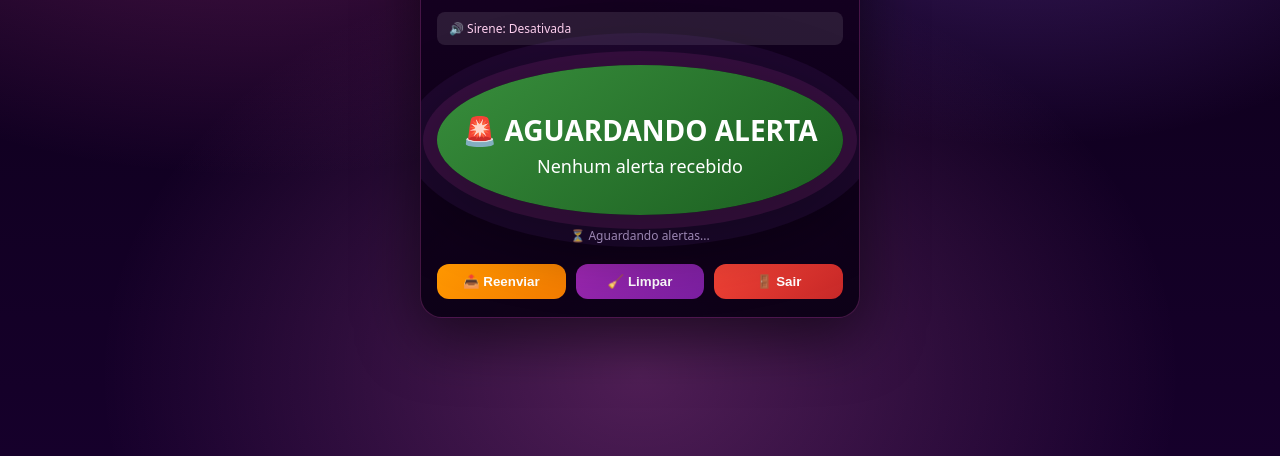
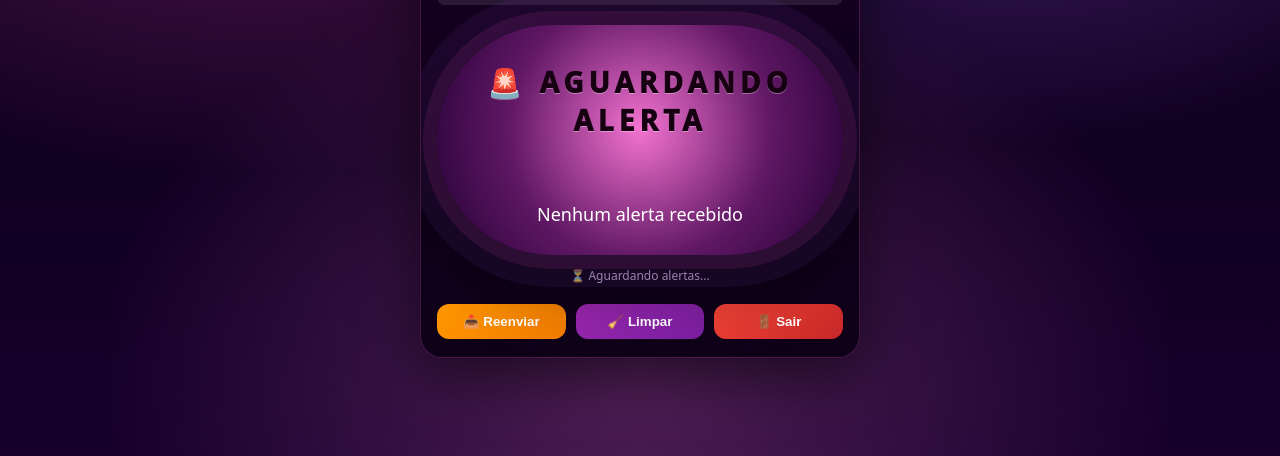
Before and after one commit to salveci2022/aurora_mulher_segura, a Flask app: template templates/panel_trusted.html in a window 1280 px wide. Shown: the part 344-800 px from the top of the page. Run offline with Flask 3, Linux system fonts and the light colour scheme; the template is opened without the code that fills it, so the values that code supplies are empty.

Commit message:
add arquivos no repo

```diff
--- a/state.json
+++ b/state.json
@@ -1,3 +1,3 @@
 {
-  "last_id": 19
+  "last_id": 21
 }
--- a/templates/panel_trusted.html
+++ b/templates/panel_trusted.html
@@ -60,51 +60,45 @@
             font-size: 12px;
             color: #ffd0f0;
         }
+        /* CORREÇÃO DO BOTÃO REDONDO */
         .alert-button {
             width: 100%;
-            height: 150px;
-            border-radius: 50%;
+            height: 230px; /* Mantém a mesma altura do botão da mulher */
+            border-radius: 999px; /* Garante redondidade */
             margin-top: 20px;
-            background: linear-gradient(145deg, #388e3c, #1b5e20);
-            display: flex;
-            justify-content: center;
-            align-items: center;
-            flex-direction: column;
+            background: radial-gradient(circle at 50% 45%, rgba(255, 121, 218, 0.95), rgba(138, 36, 139, 0.65) 55%, rgba(40, 0, 60, 0.75));
+            display: grid;
+            place-items: center;
+            text-align: center;
             color: white;
             font-size: 18px;
             font-weight: bold;
-            text-align: center;
             transition: all 0.5s;
             position: relative;
             overflow: hidden;
             box-shadow: 0 0 0 14px rgba(255, 79, 200, 0.1), 0 0 0 32px rgba(164, 92, 255, 0.07), 0 20px 70px rgba(0, 0, 0, 0.55);
-        }
-        .alert-button::before {
-            content: "";
-            position: absolute;
-            top: -50%;
-            left: -50%;
-            width: 200%;
-            height: 200%;
-            background: radial-gradient(circle, rgba(255,255,255,0.2) 0%, rgba(255,255,255,0) 70%);
-            transform: scale(0);
-            transition: transform 0.5s;
-        }
-        .alert-button.active {
-            background: linear-gradient(145deg, #d32f2f, #b71c1c);
-            animation: pulse 1.5s infinite;
-        }
-        .alert-button.active::before {
-            transform: scale(1);
+            user-select: none;
         }
         .alert-button .status {
             font-size: 28px;
             margin-top: 10px;
+            letter-spacing: 0.18em;
+            font-weight: 1000;
+            color: #180013;
+            text-shadow: 0 1px 0 rgba(255, 255, 255, 0.35);
         }
         .alert-button .message {
             font-size: 18px;
             margin-top: 5px;
             font-weight: normal;
+        }
+        .alert-button.active {
+            background: radial-gradient(circle at 50% 45%, rgba(255, 79, 200, 0.95), rgba(182, 28, 28, 0.65) 55%, rgba(40, 0, 60, 0.75));
+            animation: pulse 1.5s infinite;
+        }
+        .alert-button.active .status {
+            color: #fff;
+            text-shadow: 0 0 10px rgba(255, 0, 0, 0.7);
         }
         @keyframes pulse {
             0% { transform: scale(1); }
--- a/users.json
+++ b/users.json
@@ -4,9 +4,9 @@
     "role": "admin",
     "name": "Admin Aurora"
   },
-  "karol3609": {
+  "marcelo3609": {
     "password": "36092745",
     "role": "trusted",
-    "name": "KAROL"
+    "name": "MARCELO"
   }
 }
```
Also changed, not shown: 1 other file.
